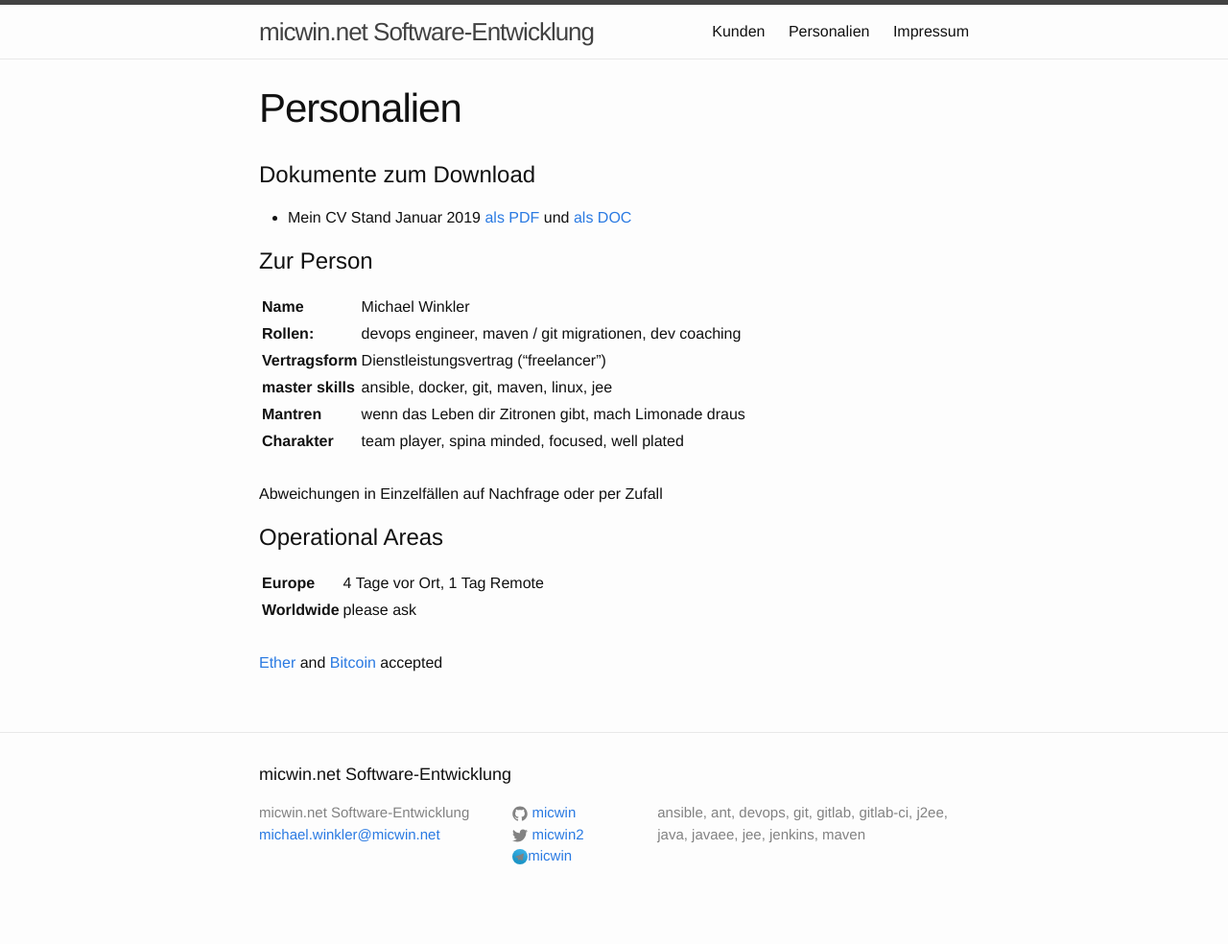
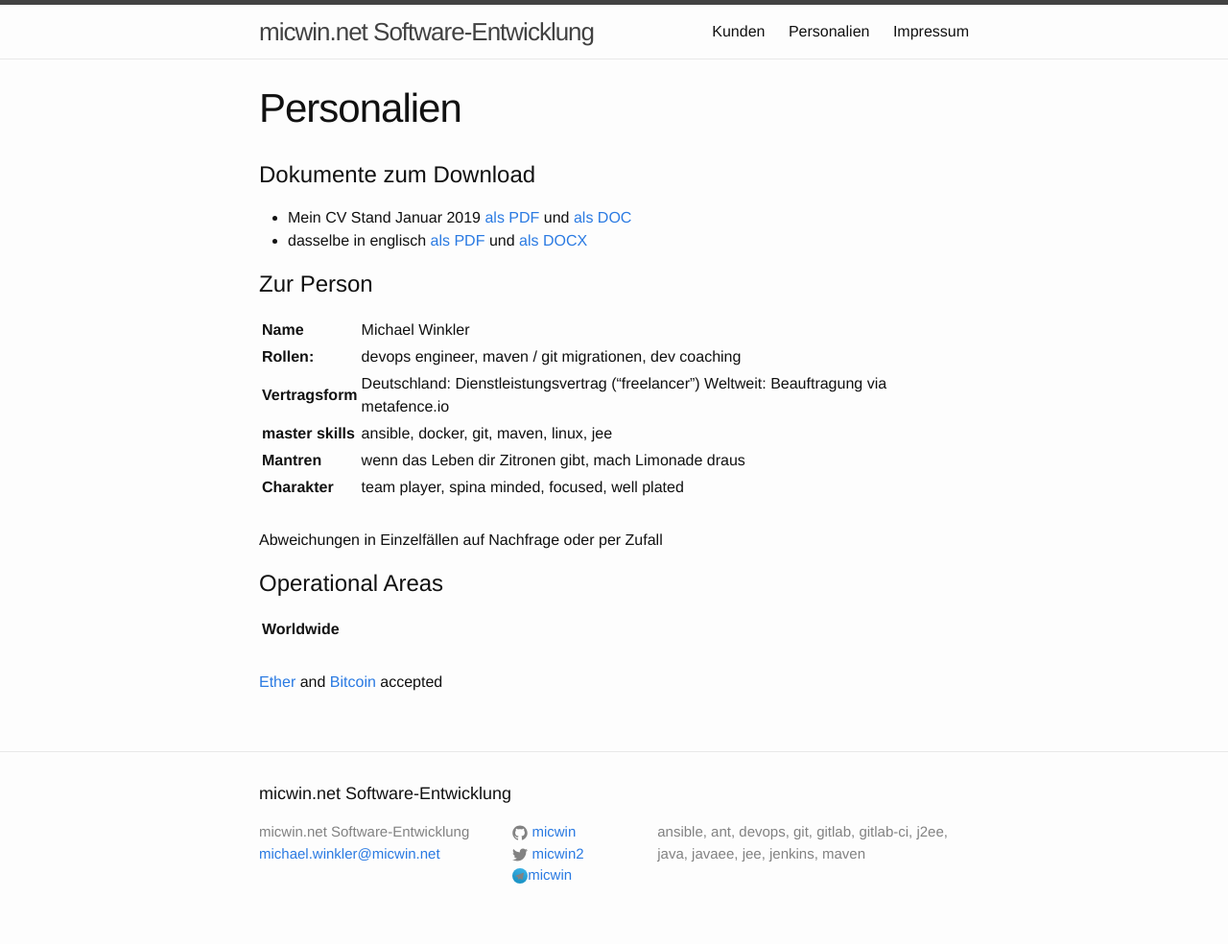
Before and after one commit to micwin/micwin.github.io, a Jekyll site: the page built from cv.md, in a window 1280 px wide. Shown: the whole page at 96% size. Built offline with Jekyll 4.4.1, drawn with Linux system fonts in a browser that asks for light colours.

Commit message:
endlich englischer Lebvenslauf!

```diff
--- a/cv.md
+++ b/cv.md
@@ -7,12 +7,13 @@ permalink: /cv/
 # Dokumente zum Download #
 
 * Mein CV Stand Januar 2019 [als PDF](../downloads/micwin_profil.pdf) und [als DOC](../downloads/micwin_profil.doc)
+* dasselbe in englisch [als PDF](../downloads/micwin_profil_en.pdf) und [als DOCX](../downloads/micwin_profil_en.docx)
 
 # Zur Person #
 
 | **Name** | Michael Winkler  |
 | **Rollen:** | devops engineer, maven / git migrationen, dev coaching  |
-| **Vertragsform** | Dienstleistungsvertrag ("freelancer")  |
+| **Vertragsform** | Deutschland: Dienstleistungsvertrag ("freelancer")  Weltweit: Beauftragung via metafence.io |
 | **master skills** | ansible, docker, git, maven, linux, jee  |
 | **Mantren** | wenn das Leben dir Zitronen gibt, mach Limonade draus |
 | **Charakter** | team player, spina minded, focused, well plated |
@@ -22,8 +23,7 @@ Abweichungen in Einzelfällen auf Nachfrage oder per Zufall
 
 # Operational Areas #
 
-| **Europe** | 4 Tage vor Ort, 1 Tag Remote |
-| **Worldwide** | please ask  |
+| **Worldwide** |   |
 | | |
 
 [Ether](https://de.wikipedia.org/wiki/Ethereum) and [Bitcoin](https://de.wikipedia.org/wiki/Bitcoin) accepted
```
Also changed, not shown: 2 other files.
